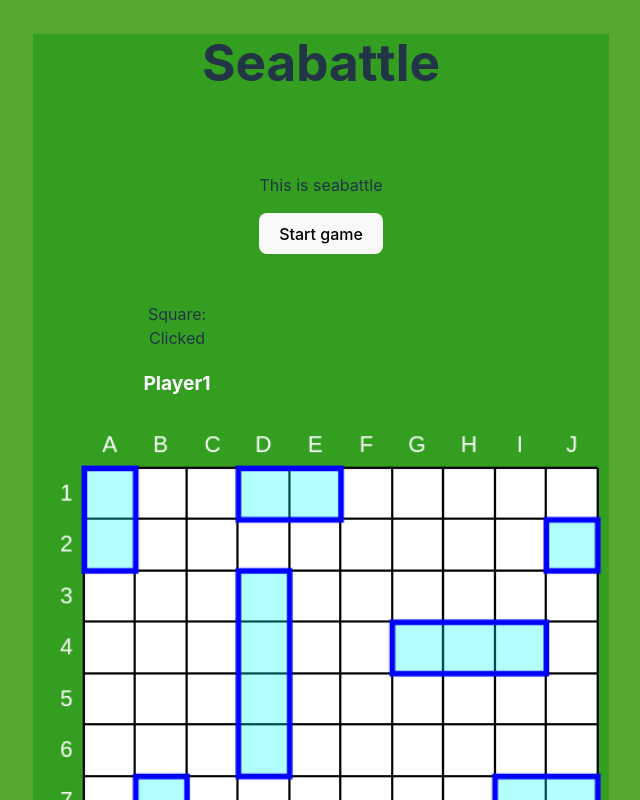
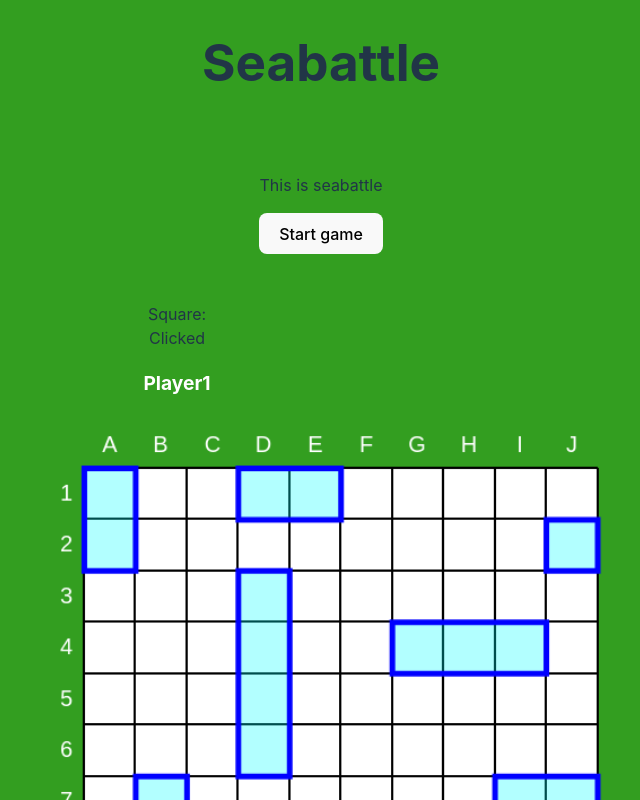
Before and after one commit to tomi135/seabattle, a React (Vite) app: page / in a window 1280 px wide. Shown: the top 800 px of the page, without its empty margins (47-687 px from the left). Built offline with nearby package versions, Linux system fonts and the light colour scheme.

Commit message:
Changed color

```diff
--- a/src/index.css
+++ b/src/index.css
@@ -6,7 +6,7 @@
   font-weight: 400;
 
   color-scheme: light dark;
-  color: rgba(115, 224, 94, 0.87);
+  color: rgb(51, 158, 32);
   background-color: #242424;
 
   font-synthesis: none;
@@ -123,7 +123,7 @@ ul {
 @media (prefers-color-scheme: light) {
   :root {
     color: #213547;
-    background-color: #56a92f;
+    background-color: rgb(51, 158, 32);
   }
   a:hover {
     color: #747bff;
```
